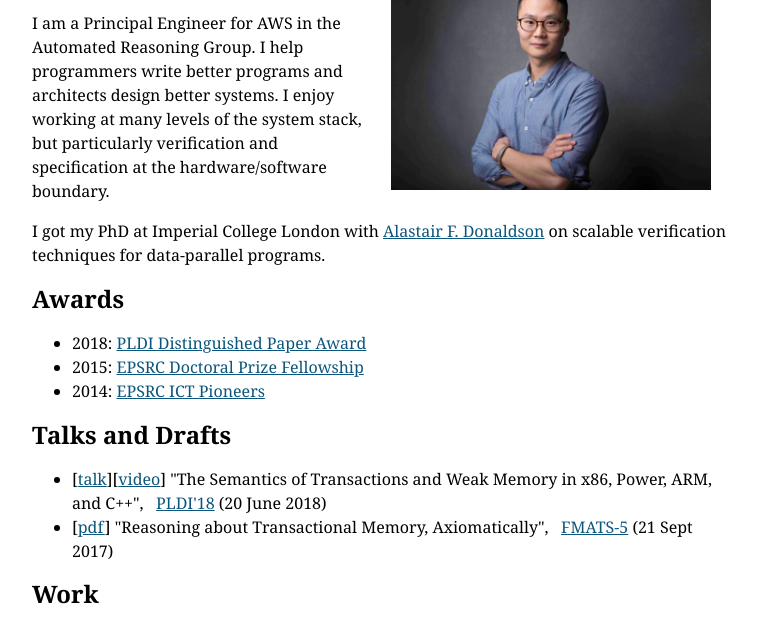
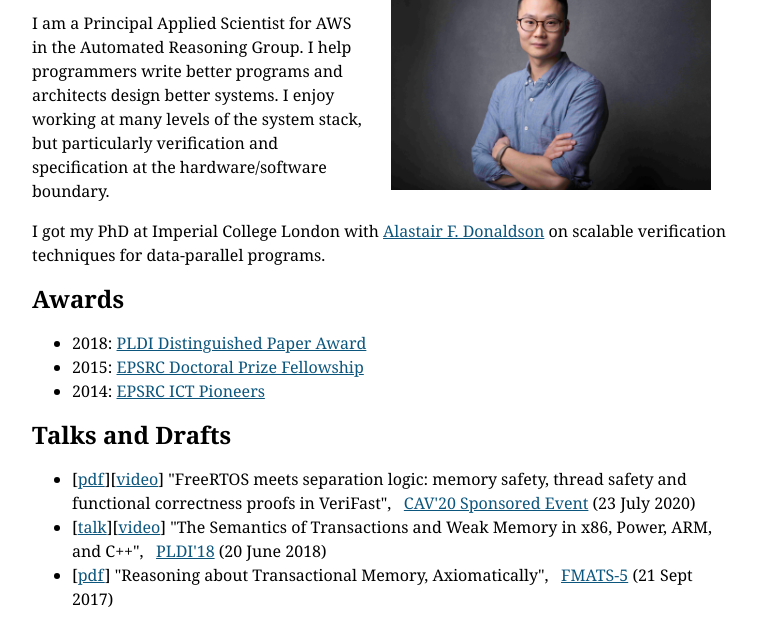
Before and after one commit to nchong/nchong.github.io, a plain HTML site: page index.html in a window 1280 px wide. Shown: the part 112-735 px from the top of the page, without its empty margins (258-1015 px from the left). Drawn offline with Linux system fonts and the light colour scheme.

Commit message:
CAV'20 invited lightning talk

```diff
--- a/index.html
+++ b/index.html
@@ -14,7 +14,7 @@
         </div>
         <h1>Nathan Chong</h1>
         <p>
-          I am a Principal Engineer for AWS in the Automated Reasoning Group.
+          I am a Principal Applied Scientist for AWS in the Automated Reasoning Group.
           I help programmers write better programs and architects design better systems.
           I enjoy working at many levels of the system stack, but particularly verification and specification at the hardware/software boundary.
         </p>
@@ -31,6 +31,15 @@
 
         <h2>Talks and Drafts</h2>
         <ul id='drafts'>
+          <li>
+            <span class="link">[<a
+            href="talks/CAVLightning-23July2020.pdf">pdf</a>][<a href="https://youtu.be/YwQHAPRhQkI?t=1721">video</a>]</span>
+            <span class='title'>
+              <q>FreeRTOS meets separation logic: memory safety, thread safety and functional correctness proofs in VeriFast</q>,
+            </span>&nbsp;
+            <a href='http://i-cav.org/2020/sponsor-event-amazon/'>CAV'20 Sponsored Event</a>
+            (23 July 2020)
+          </li>
           <li>
             <span class="link">[<a href="talks/PLDI-20June2018">talk</a>][<a href="https://www.youtube.com/watch?v=qjpMh2ihd50">video</a>]</span>
             <span class='title'>
```
Also changed, not shown: 1 other file.
